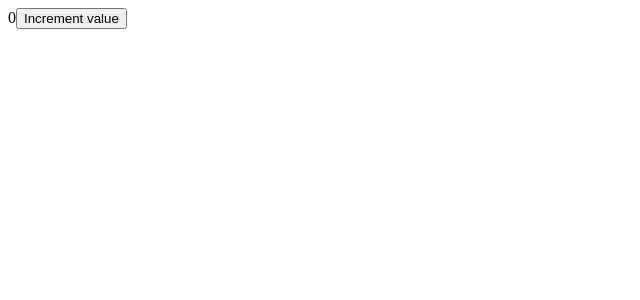
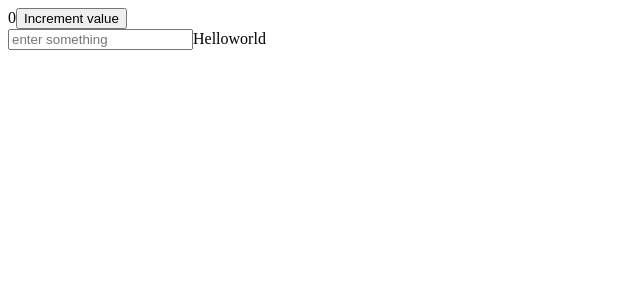
Before and after one commit to OneFriendlyCoder/react-hooks, a React (Create React App) app: page / in a window 1280 px wide. Shown: the top 300 px of the page, without its empty margins (0-640 px from the left). Built offline with nearby package versions, Linux system fonts and the light colour scheme.

Commit message:
useState usecase 1

```diff
--- a/src/useState/StateTutorial.js
+++ b/src/useState/StateTutorial.js
@@ -3,15 +3,28 @@ import React, {useState} from 'react'
 const StateTutorial = () => {
 
     const [counter, setCounter] = useState(0);
-
     const increment = () => {
         setCounter(counter+1);
     }
+
+    const [inputValue, setInputValue] = useState("Helloworld");
+    let handleChange = (event) => {
+        const newValue = event.target.value;
+        setInputValue(newValue);
+    }
+
     return (
-    <div>
-        { counter }
-        <button onClick={increment}>Increment value</button>
-    </div>
+    <>
+        <div>
+            { counter }
+            <button onClick={increment}>Increment value</button>
+        </div>
+
+        <div>
+            <input placeholder='enter something' onChange={handleChange}/>{inputValue}
+        </div>
+    </>
+
     )
 };
 
```
